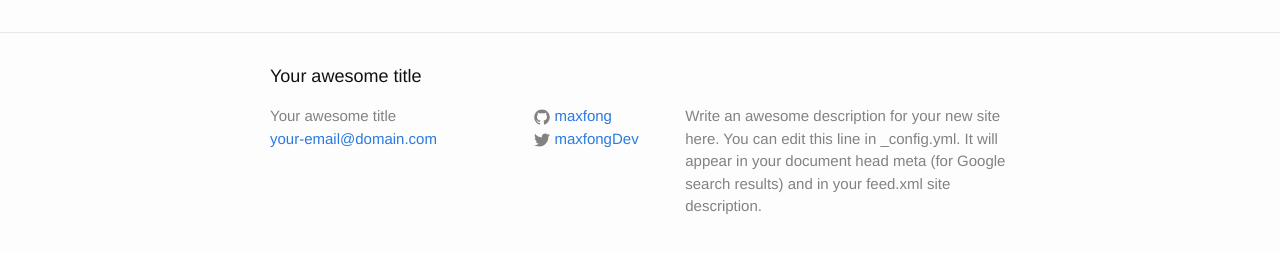
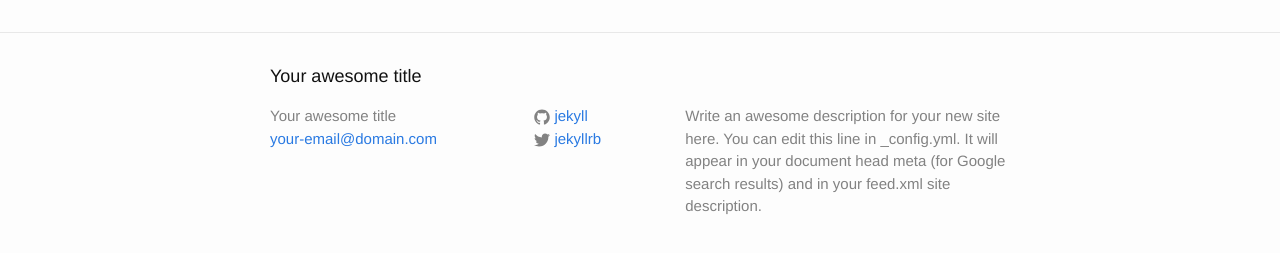
Before and after one commit to kunnan/maxfong.github.com, a Jekyll site: the page built from index.html, in a window 1280 px wide. Shown: the part 264-517 px from the top of the page. Built offline with Jekyll 4.4.1, drawn with Linux system fonts in a browser that asks for light colours.

Commit message:
Update _config.yml

```diff
--- a/_config.yml
+++ b/_config.yml
@@ -5,10 +5,10 @@
   Write an awesome description for your new site here. You can edit this
   line in _config.yml. It will appear in your document head meta (for
   Google search results) and in your feed.xml site description.
-baseurl: "/" # the subpath of your site, e.g. /blog/
+baseurl: "" # the subpath of your site, e.g. /blog/
 url: "http://yourdomain.com" # the base hostname & protocol for your site
-twitter_username: maxfongDev
-github_username: maxfong
+twitter_username: jekyllrb
+github_username:  jekyll
 
 # Build settings
 markdown: kramdown
```
